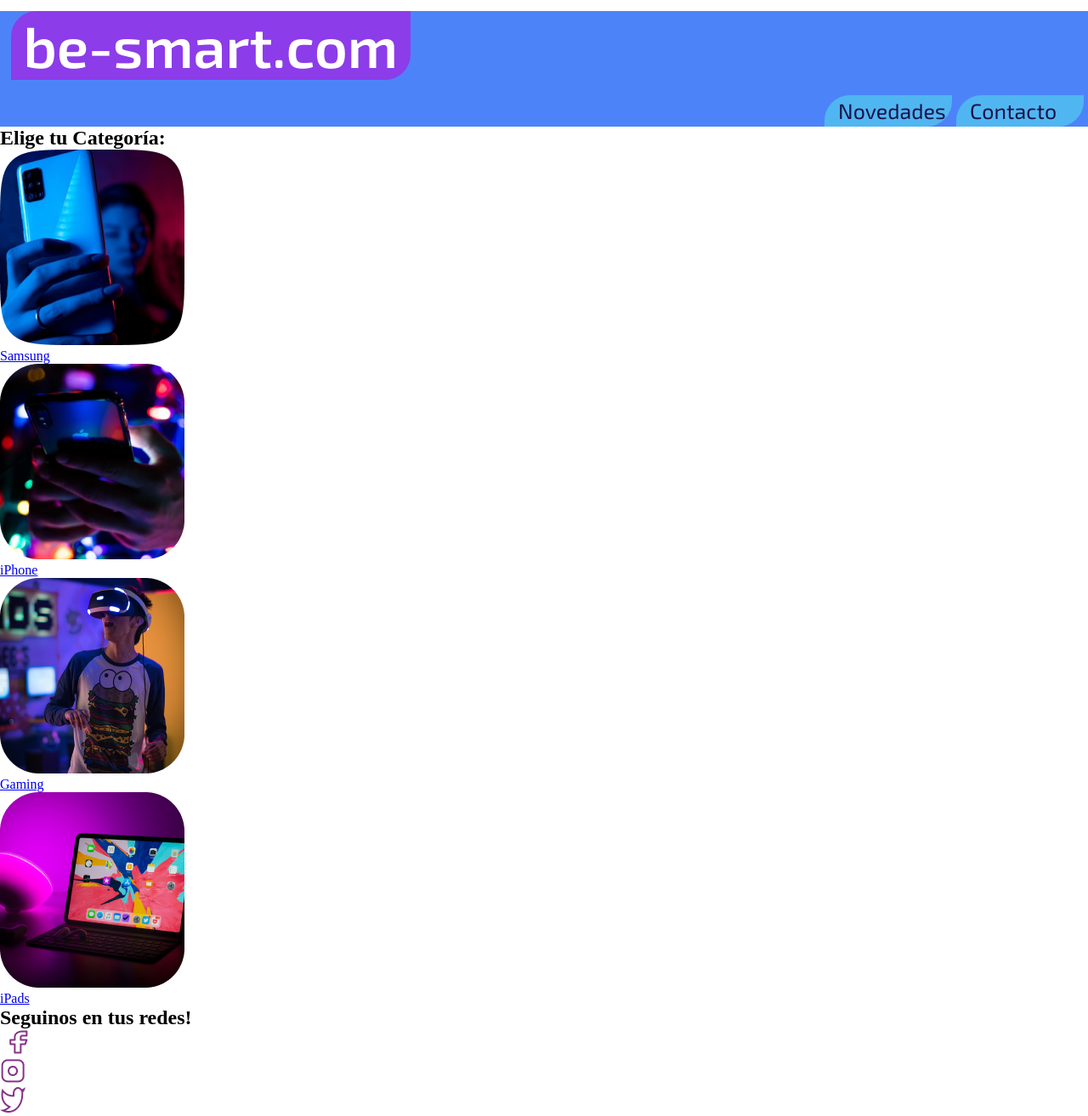
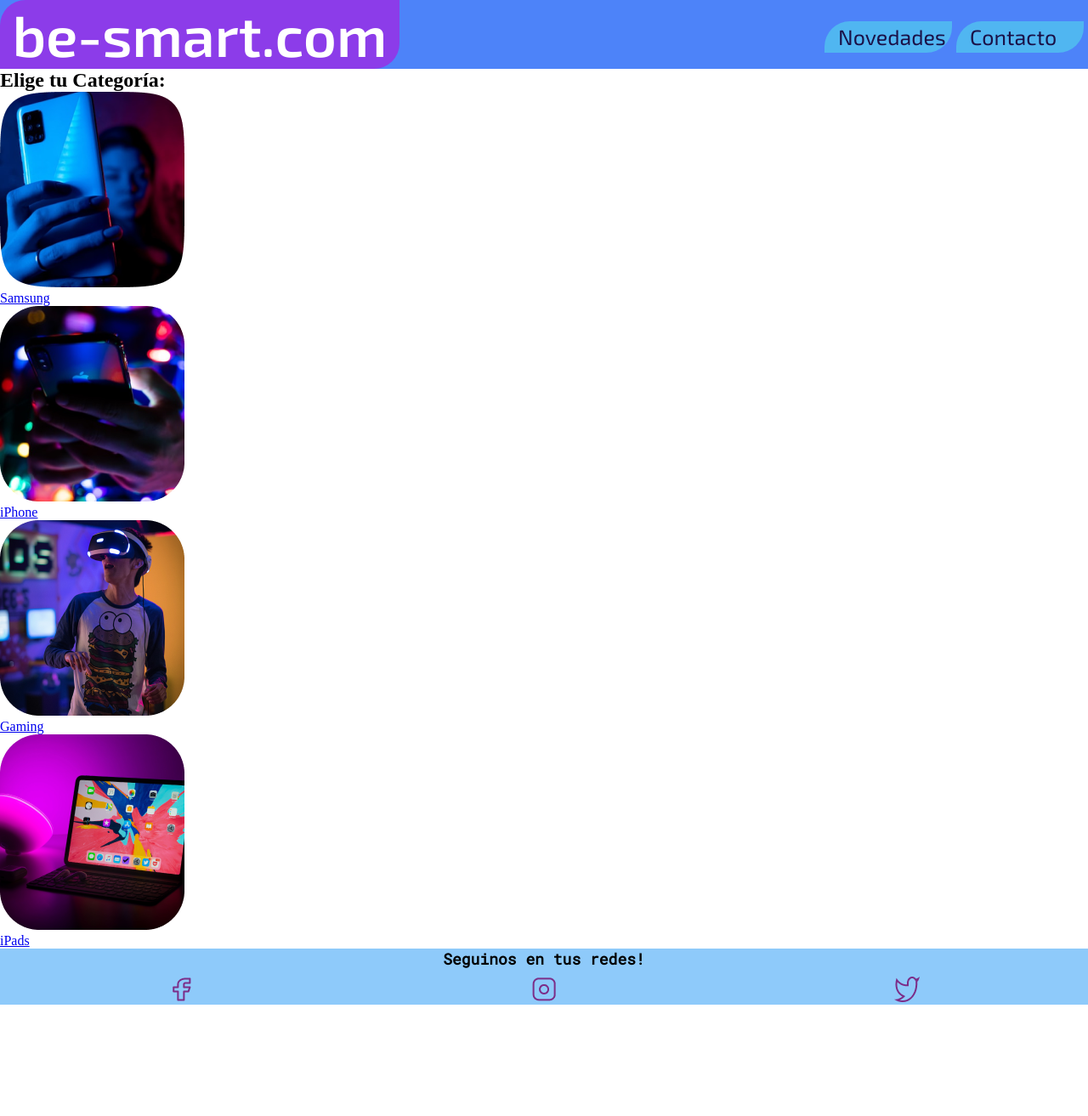
Before and after one commit to sebasshidalgo/proyecto-be-smart-com, a website: page index.html in a window 1280 px wide. Shown: the whole page at 85% size. After the commit the page ends 1182 px from the top, so only its background shows below. Drawn offline with Linux system fonts and the light colour scheme.

Commit message:
header y footer pasado a sass

```diff
--- a/scss/layout/_footer.scss
+++ b/scss/layout/_footer.scss
@@ -0,0 +1,34 @@
+footer {
+    background-color: rgba(18, 143, 245, 0.473);
+    font-family: "Roboto Mono", monospace;
+    font-size: 12px;
+    display: flex;}
+
+    .grid-container-3 {
+        display: grid;
+        width: 100%;
+        grid-template-columns: repeat(3, 1fr);
+        grid-template-rows: repeat(2, 1fr);
+        justify-items: center;
+
+        .social-media {
+            text-align: center;
+            grid-column: 1/4;
+            grid-row: 1/2;
+        }
+
+        .facebook {
+            grid-column: 1/2;
+            grid-row: 2/2;
+        }
+
+        .instagram {
+            grid-column: 2/3;
+            grid-row: 2/2;
+        }
+
+        .twitter {
+            grid-column: 3/4;
+            grid-row: 2/2;
+        }
+    }
--- a/scss/layout/_header.scss
+++ b/scss/layout/_header.scss
@@ -1,7 +1,17 @@
 header {
     background-color: rgba(37, 104, 248, 0.815);
+}
+
+    .grid-container-1{
+        display: grid;
+        grid-template-columns: repeat(2, 70% 30%);
+        grid-template-rows: repeat(1, 1fr);
+        grid-template-areas:
+        "banner navBar";
+        align-items: center;
 
         .banner {
+            grid-area: banner;
             @include props-banner;
         }
 
@@ -14,6 +24,7 @@
         }
 
         .navBar {
+            grid-area: navBar;
             @include props-flex-navBar;
 
             li {
@@ -23,6 +34,9 @@
                     @include text-navBar;
                 }
             }
+        }
+
+
 
         & li:hover {
             -webkit-animation: jello-horizontal 0.9s both;
@@ -176,8 +190,3 @@
     }
   }
     }
-
-    .grid-container-1{
-        @include grid-containers(none,2 70% 30%,1 1fr,none,"banner navBar",center,none,none);
-    }
-}
--- a/scss/style.scss
+++ b/scss/style.scss
@@ -2,4 +2,5 @@
 @import "./base/reset";
 @import "./base/typo";
 @import "./layout/header";
+@import "./layout/footer";
 @import "./components/buttons";
--- a/scss/utilities/_mixins.scss
+++ b/scss/utilities/_mixins.scss
@@ -4,8 +4,6 @@
     font-size: 45px;
     background-color: rgba(146, 54, 233, 0.918);
     border-radius: 30px 0px 30px 0px;
-    grid-area: banner;
-    margin: 1%;
 }
 
 @mixin text-banner{
@@ -19,7 +17,6 @@
     width: 100%;
     display: flex;
     justify-content: end;
-    grid-area: navBar;
 }
 
 @mixin text-navBar{
@@ -49,15 +46,3 @@
     color: rgb(42, 6, 126);
     line-height: 1.4;
 }
-/***ESTO ES ASI???***/
-@mixin grid-containers ($width,$column,$row,$gap,$area,$alignItems,$justifyItems,$justifyContent){
-    display: grid;
-    width: $width;
-    grid-template-columns: $column;
-    grid-template-rows: $row;
-    grid-row-gap: $gap;
-    grid-template-areas: $area;
-    align-items: $alignItems;
-    justify-items: $justifyItems;
-    justify-content: $justifyContent;
-}
```
Also changed, not shown: css/style.css. Lines whose indentation alone changed are shown as unchanged.
